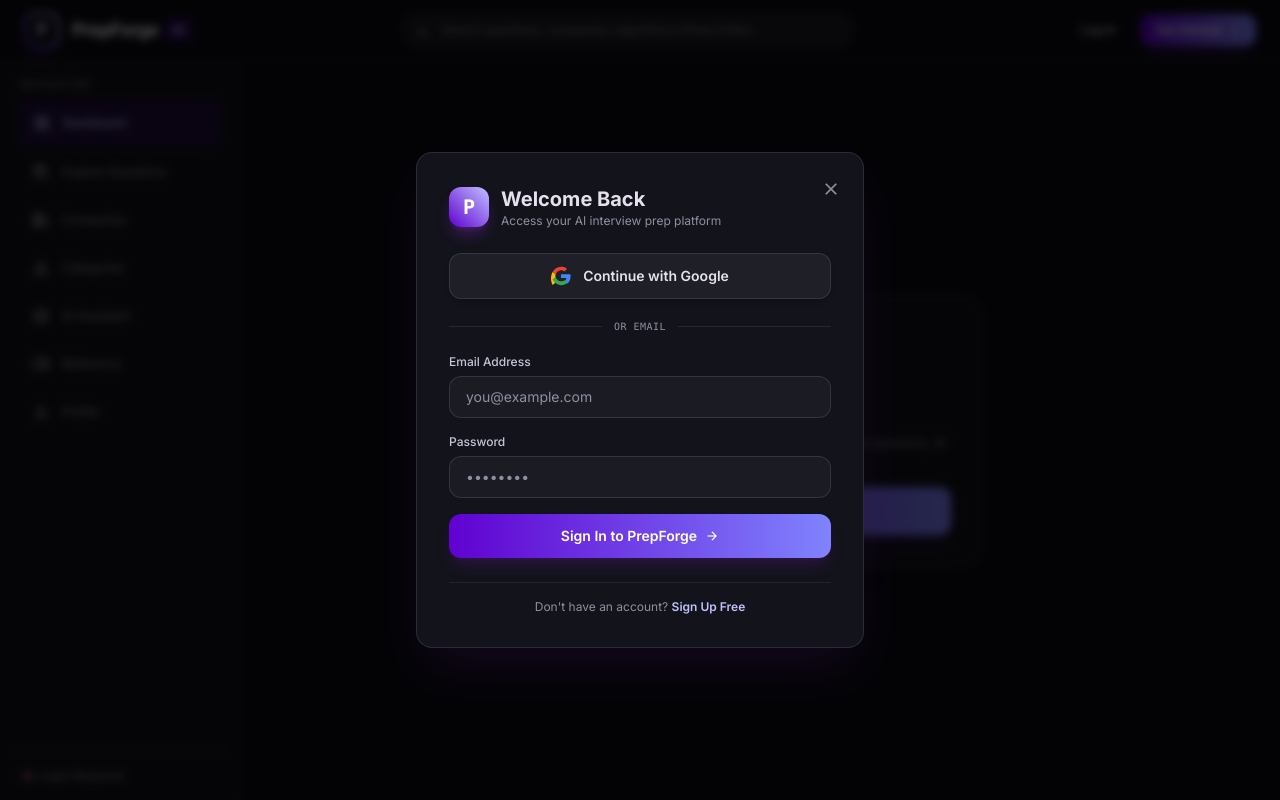
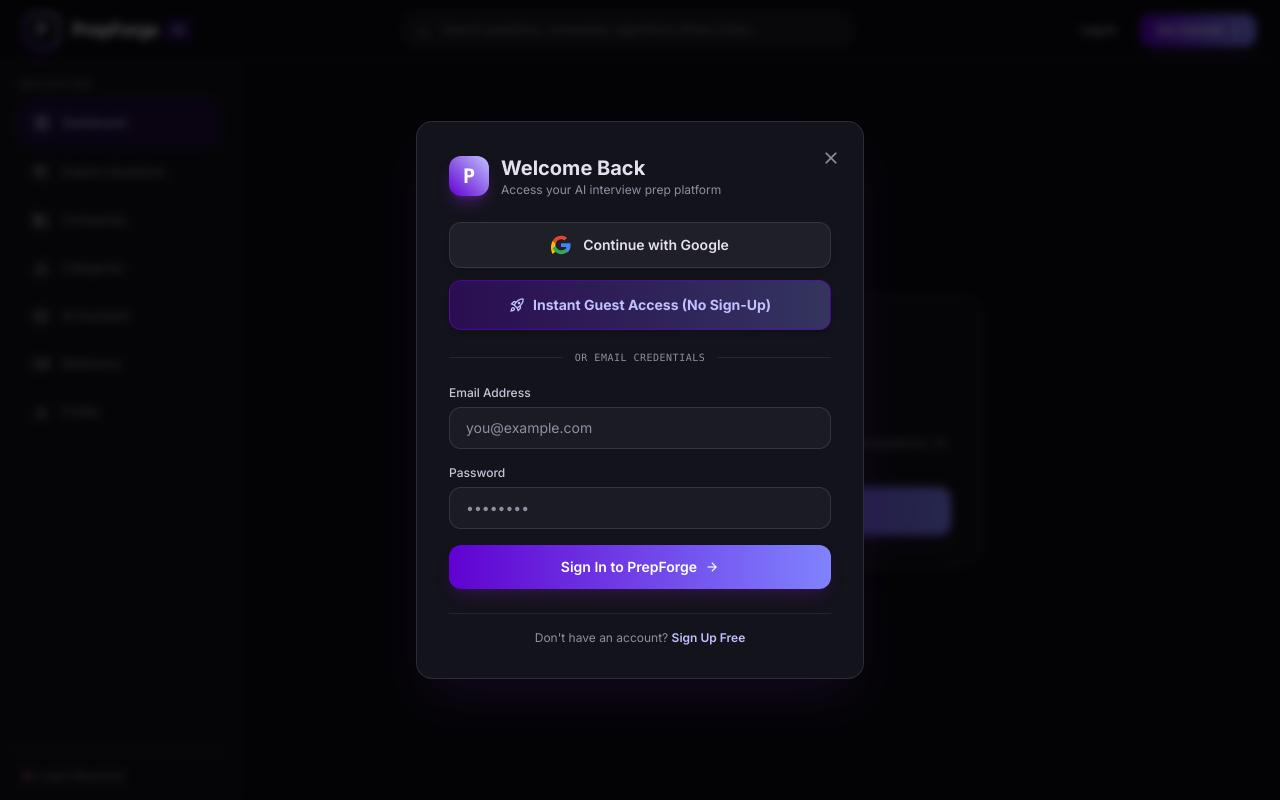
Before and after one commit to Aravindh-mohanraj/CodePilot, a React (Vite) app in the folder frontend/: page /dashboard in a window 1280 px wide. Built offline with nearby package versions, Linux system fonts and the light colour scheme.

Commit message:
feat(auth): add 1-click Instant Guest Access in AuthModal and LandingPage

```diff
--- a/frontend/src/components/AuthModal.jsx
+++ b/frontend/src/components/AuthModal.jsx
@@ -204,7 +204,7 @@
           type="button"
           onClick={handleGoogleSignIn}
           disabled={submitting}
-          className="w-full mb-5 py-3 px-4 bg-[#1f1f27] hover:bg-[#2a2a35] border border-[#464554]/60 rounded-xl text-sm font-semibold text-[#e4e1ed] transition-all flex items-center justify-center gap-3 shadow-md active:scale-[0.98] disabled:opacity-50"
+          className="w-full mb-3 py-3 px-4 bg-[#1f1f27] hover:bg-[#2a2a35] border border-[#464554]/60 rounded-xl text-sm font-semibold text-[#e4e1ed] transition-all flex items-center justify-center gap-3 shadow-md active:scale-[0.98] disabled:opacity-50"
         >
           {submitting ? (
             <div className="w-5 h-5 border-2 border-[#6001d1] border-t-transparent rounded-full animate-spin" />
@@ -219,9 +219,20 @@
           <span>Continue with Google</span>
         </button>
 
+        {/* 1-Click Guest Access Button */}
+        <button
+          type="button"
+          onClick={handleDemoLogin}
+          disabled={submitting}
+          className="w-full mb-5 py-3 px-4 bg-gradient-to-r from-[#6001d1]/30 to-[#8083ff]/30 hover:from-[#6001d1]/50 hover:to-[#8083ff]/50 border border-[#6001d1]/60 rounded-xl text-sm font-bold text-[#c0c1ff] transition-all flex items-center justify-center gap-2 shadow-md active:scale-[0.98]"
+        >
+          <span className="material-symbols-outlined text-base">rocket_launch</span>
+          <span>Instant Guest Access (No Sign-Up)</span>
+        </button>
+
         <div className="flex items-center gap-3 mb-5">
           <div className="h-px bg-[#464554]/40 flex-1"></div>
-          <span className="text-[10px] text-[#908fa0] uppercase tracking-wider font-mono">or email</span>
+          <span className="text-[10px] text-[#908fa0] uppercase tracking-wider font-mono">or email credentials</span>
           <div className="h-px bg-[#464554]/40 flex-1"></div>
         </div>
 
--- a/frontend/src/pages/LandingPage.jsx
+++ b/frontend/src/pages/LandingPage.jsx
@@ -46,6 +46,27 @@
           >
             <span>Open AI Solver</span>
             <span className="material-symbols-outlined text-sm">code</span>
+          </Link>
+          <Link
+            to="/dashboard"
+            onClick={() => {
+              if (!localStorage.getItem('prepforge_user')) {
+                const guestUser = {
+                  id: 999,
+                  name: 'Guest Developer',
+                  email: 'guest.developer@code-pilot.com',
+                  avatar: 'https://ui-avatars.com/api/?name=Guest+Developer&background=6001d1&color=fff&bold=true&size=128',
+                  is_verified: 'true'
+                };
+                localStorage.setItem('prepforge_user', JSON.stringify(guestUser));
+                localStorage.setItem('prepforge_token', 'guest_demo_token');
+                window.dispatchEvent(new Event('storage'));
+              }
+            }}
+            className="px-6 py-3.5 bg-[#6001d1]/20 hover:bg-[#6001d1]/30 border border-[#6001d1]/50 text-[#c0c1ff] font-semibold rounded-2xl transition-all transform hover:-translate-y-0.5 flex items-center gap-2 text-sm"
+          >
+            <span className="material-symbols-outlined text-sm">account_circle</span>
+            <span>Try as Guest</span>
           </Link>
         </div>
 
```
Also changed, not shown: 1 other file (tests, documents, lock files or other folders).
